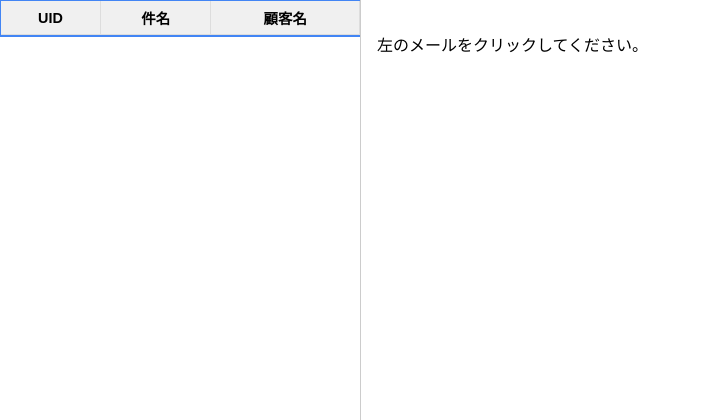
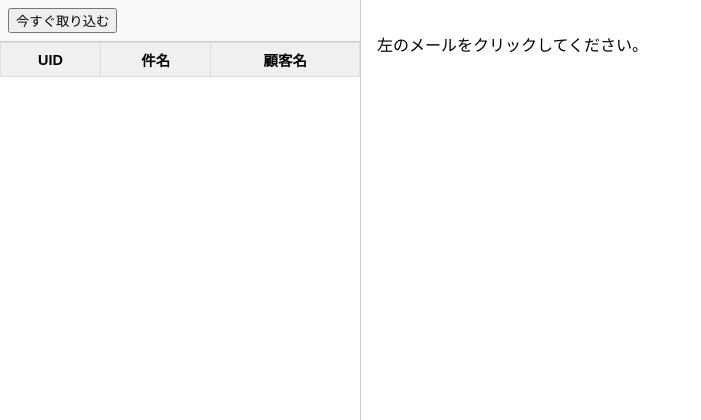
Before and after one commit to Daniel991949/cleaning-crm2, a Flask app: page / in a window 1280 px wide. Shown: the top 420 px of the page, without its empty margins (0-701 px from the left). Run offline with Flask 3, Linux system fonts and the light colour scheme; lists and menus that the app fills with data are empty; parts of the project's set-up code (start-up, migrations or seed data) failed here and were passed over.

Commit message:
add sync button UI & auto reload

```diff
--- a/templates/emails.html
+++ b/templates/emails.html
@@ -48,6 +48,12 @@
 
 <!-- ───── 左ペイン（一覧） ───────────────────────── -->
 <div id="sidebar">
+  <!-- ★ 追加：今すぐ取り込むボタン -->
+  <div style="padding:8px;border-bottom:1px solid #ccc;background:#fafafa">
+    <button id="syncBtn">今すぐ取り込む</button>
+    <span id="syncMsg" style="font-size:.8rem;color:#555"></span>
+  </div>
+
   <table>
     <thead>
       <tr><th>UID</th><th>件名</th><th>顧客名</th></tr>
@@ -104,14 +110,33 @@
       /(?:&lt;|\[)?\s*(https?:\/\/[^\s"'<>]+\.(?:png|jpe?g|gif))\s*(?:\]|&gt;)?/gi,
       (_,u)=>`<br><span class="inline-wrap">
                 <img class="inline-thumb" src="/proxy?url=${encodeURIComponent(u)}">
-                <a class="dl-link" href="/proxy?url=${encodeURIComponent(u)}" download>💾</a>
+                <a class="dl-link" href="/proxy?url=${encodeURIComponent(u)}" download>DL</a>
               </span><br>`
   );
   s = s.replace(/(https?:\/\/[^\s"'<>]+)/gi,'<a href="$1" target="_blank">$1</a>');
   return s.replace(/\n/g,'<br>');
 }
 
-/* メモブロック生成 */
+/* 今すぐ取り込むボタン ───────────────────────── */
+const btnSync = document.getElementById('syncBtn');
+const msgSync = document.getElementById('syncMsg');
+btnSync.addEventListener('click', async ()=>{
+  btnSync.disabled = true; msgSync.textContent = '同期中…';
+  try{
+    const r = await fetch('/sync_now',{method:'POST'});
+    const j = await r.json();
+    if(r.ok && j.ok){
+      msgSync.textContent = '完了。ページを再読み込みしてください';
+    }else{
+      msgSync.textContent = '失敗: '+(j.error || r.status);
+    }
+  }catch(e){
+    msgSync.textContent = '通信エラー';
+  }
+  btnSync.disabled = false;
+});
+
+/* メモ生成 */
 const memo = (i,v)=> i===1
  ? `<div class="note-block"><h4>フリーメモ P${i}</h4>
       <textarea data-p="${i}">${esc(v||'')}</textarea><button data-p="${i}">保存</button>
@@ -177,10 +202,10 @@
     e.preventDefault();
     fetch(`/emails/${uv}/${uid}/upload_photo`,
           {method:'POST',body:new FormData(e.target)})
-      .then(()=>show(uv,uid,tr));   // 再読み込みして反映
+      .then(()=>show(uv,uid,tr));   // リロードして反映
   };
 
-  /* サムネ → モーダル */
+  /* サムネクリック → モーダル */
   detail.querySelectorAll('.photos img').forEach(img=>{
     img.onclick = ev =>{
       ev.preventDefault();
@@ -197,7 +222,7 @@
   if(tr) show(tr.dataset.uv,tr.dataset.uid,tr);
 };
 
-/* モーダル閉じる */
+/* モーダル閉じる（背景クリック） */
 modal.onclick = e =>{ if(e.target===modal) modal.style.display='none'; };
 });
 </script>
```
